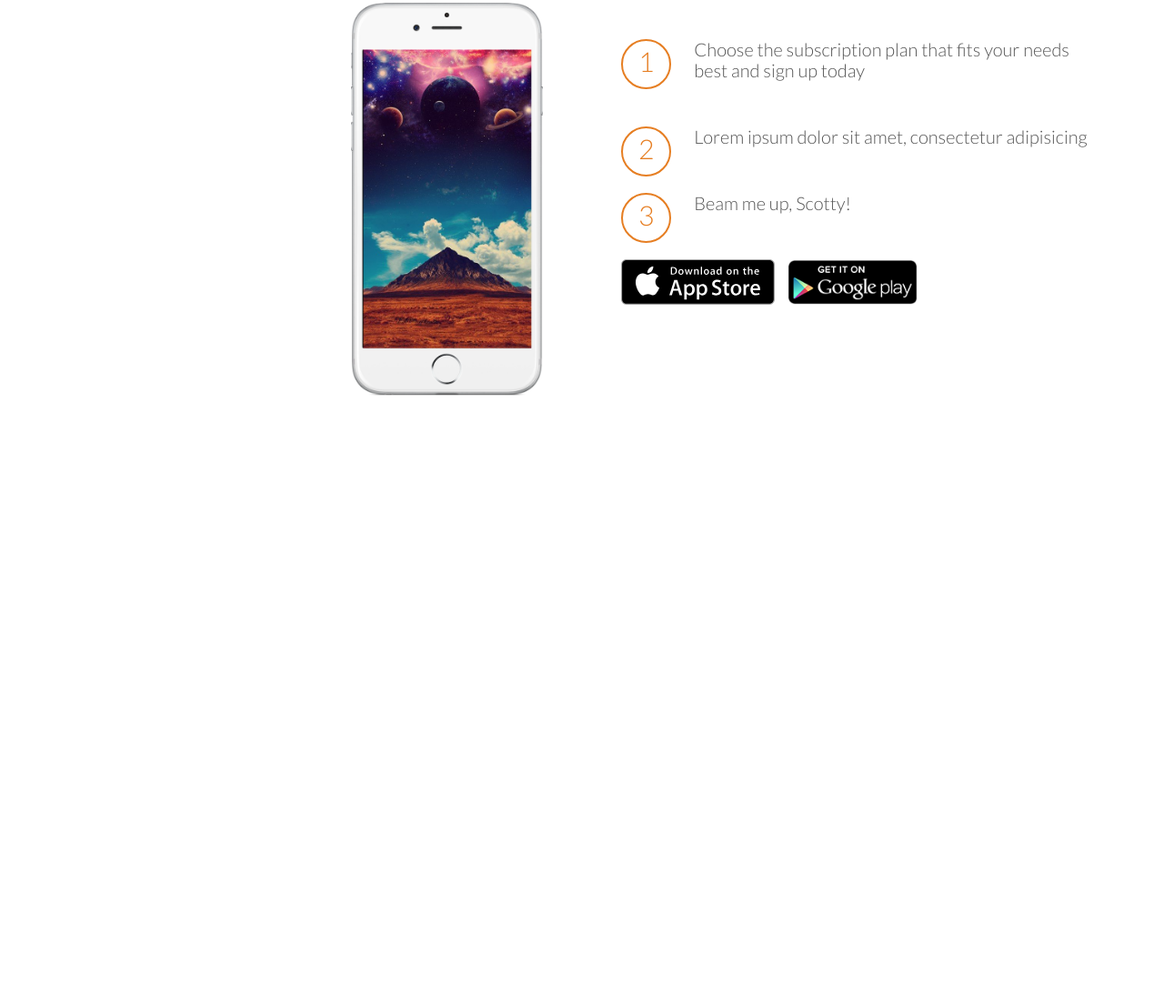
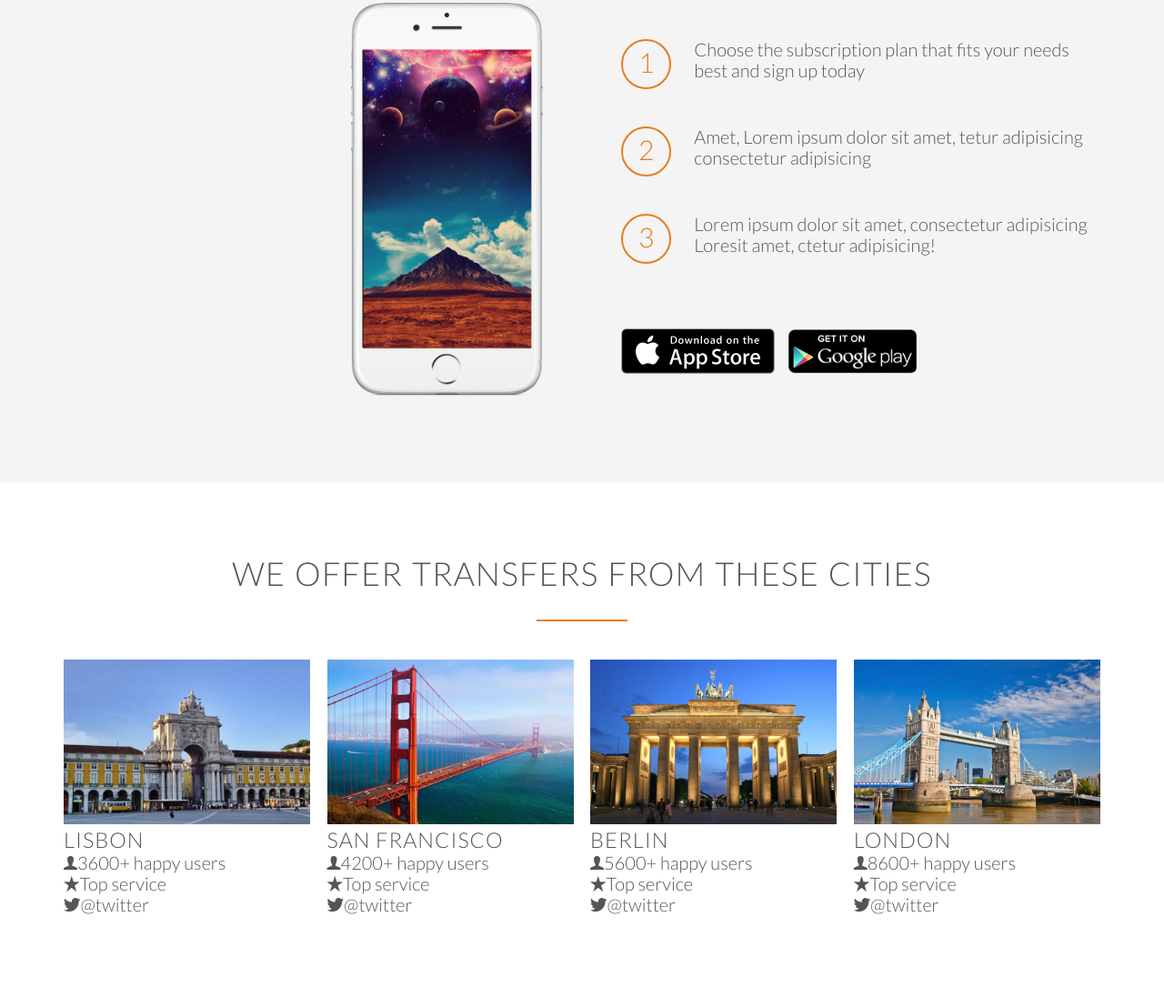
Before and after one commit to josip1987/space-travel-website, a website built with webpack: page app/index.html in a window 1280 px wide. Shown: the part 2159-3256 px from the top of the page at 91% size. Before the commit the page ends 2689 px from the top, so only its background shows below. Built offline with nearby package versions, Linux system fonts and the light colour scheme.

Commit message:
transfers section

```diff
--- a/app/assets/styles/base/_variables.css
+++ b/app/assets/styles/base/_variables.css
@@ -1,5 +1,6 @@
 $background: #555;
 $white: #ffffff;
+$whitecoffee: #f4f4f4;
 $carrot: #e67e22;
 $orange: #cf6d17;
 $black: #000000;
--- a/app/assets/styles/modules/_section-how-it-works.css
+++ b/app/assets/styles/modules/_section-how-it-works.css
@@ -1,4 +1,6 @@
 .how-it-works {
+
+	background-color: $whitecoffee;
 
 	&__box:first-child {
 		text-align: right;
@@ -19,6 +21,10 @@
 	&__steps {
 		margin-bottom: 50px;
 
+		&:last-of-type {
+			margin-bottom: 80px;
+		}
+
 		&--number {
 			color: $carrot;
 			border: 2px solid $carrot;
@@ -27,10 +33,14 @@
 			height: 55px;
 			width: 55px;
 			text-align: center;
-			padding: 5px;
+			padding: 6px;
 			float: left;
 			font-size: 150%;
 			margin-right: 25px;
 		}
+
+		&--text {
+			font-size: 1.25rem;
+		}
 	}
 }
--- /dev/null
+++ b/app/assets/styles/modules/_section-transfers.css
@@ -0,0 +1,5 @@
+.transfers {
+	&__icon {
+		float: left;
+	}
+}
--- a/app/assets/styles/styles.css
+++ b/app/assets/styles/styles.css
@@ -13,4 +13,5 @@
 @import "modules/_section-features";
 @import "modules/_section-planets";
 @import "modules/_section-how-it-works";
+@import "modules/_section-transfers";
 @import "modules/_icons";
--- a/app/index.html
+++ b/app/index.html
@@ -116,11 +116,11 @@
 				</div>
 				<div class="how-it-works__steps">
 					<div class="how-it-works__steps--number">2</div>
-					<p class="how-it-works__steps--text">Lorem ipsum dolor sit amet, consectetur adipisicing</p>
+					<p class="how-it-works__steps--text">Amet, Lorem ipsum dolor sit amet, tetur adipisicing consectetur adipisicing</p>
 				</div>
 				<div class="how-it-works__steps">
 					<div class="how-it-works__steps--number">3</div>
-					<p class="how-it-works__steps--text">Beam me up, Scotty!</p>
+					<p class="how-it-works__steps--text">Lorem ipsum dolor sit amet, consectetur adipisicing Loresit amet, ctetur adipisicing!</p>
 				</div> <!--/ .how-it-works__steps -->
 
 				<a href="#" class="btn-app"><img class="btn-app__image" src="../assets/images/download-app.svg" alt="App"></a>
@@ -130,6 +130,92 @@
 	</section> <!--/ .section .how-it-works -->
 
 
+	<section class="section transfers">
+		<div class="row">
+			<h2 class="section__title">We offer transfers from these cities</h2>
+		</div> <!--/ .row -->
+
+		<div class="row">
+			<div class="col span-1-of-4">
+				<img src="../assets/images/lisbon-3.jpg" alt="Image" class="transfers__image">
+				<h3 class="transfers__title">Lisbon</h3>
+				<div class="transfers__info">
+					<i class="ion-person transfers__icon"></i>
+					<p class="transfers__text">3600+ happy users</p>
+				</div> <!--/ .transfers__info -->
+
+				<div class="transfers__info">
+					<i class="ion-star transfers__icon"></i>
+					<p class="transfers__text">Top service</p>
+				</div> <!--/ .transfers__info -->
+
+				<div class="transfers__info">
+					<i class="ion-social-twitter transfers__icon"></i>
+					<p class="transfers__text">@twitter</p>
+				</div> <!--/ .transfers__info -->
+			</div> <!--/ .col .span-1-of-4 -->
+
+			<div class="col span-1-of-4">
+				<img src="../assets/images/san-francisco.jpg" alt="Image" class="transfers__image">
+				<h3 class="transfers__title">San Francisco</h3>
+				<div class="transfers__info">
+					<i class="ion-person transfers__icon"></i>
+					<p class="transfers__text">4200+ happy users</p>
+				</div> <!--/ .transfers__info -->
+
+				<div class="transfers__info">
+					<i class="ion-star transfers__icon"></i>
+					<p class="transfers__text">Top service</p>
+				</div> <!--/ .transfers__info -->
+
+				<div class="transfers__info">
+					<i class="ion-social-twitter transfers__icon"></i>
+					<p class="transfers__text">@twitter</p>
+				</div> <!--/ .transfers__info -->
+			</div> <!--/ .col .span-1-of-4 -->
+
+			<div class="col span-1-of-4">
+				<img src="../assets/images/berlin.jpg" alt="Image" class="transfers__image">
+				<h3 class="transfers__title">Berlin</h3>
+				<div class="transfers__info">
+					<i class="ion-person transfers__icon"></i>
+					<p class="transfers__text">5600+ happy users</p>
+				</div> <!--/ .transfers__info -->
+
+				<div class="transfers__info">
+					<i class="ion-star transfers__icon"></i>
+					<p class="transfers__text">Top service</p>
+				</div> <!--/ .transfers__info -->
+
+				<div class="transfers__info">
+					<i class="ion-social-twitter transfers__icon"></i>
+					<p class="transfers__text">@twitter</p>
+				</div> <!--/ .transfers__info -->
+			</div> <!--/ .col .span-1-of-4 -->
+
+			<div class="col span-1-of-4">
+				<img src="../assets/images/london.jpg" alt="Image" class="transfers__image">
+				<h3 class="transfers__title">London</h3>
+				<div class="transfers__info">
+					<i class="ion-person transfers__icon"></i>
+					<p class="transfers__text">8600+ happy users</p>
+				</div> <!--/ .transfers__info -->
+
+				<div class="transfers__info">
+					<i class="ion-star transfers__icon"></i>
+					<p class="transfers__text">Top service</p>
+				</div> <!--/ .transfers__info -->
+
+				<div class="transfers__info">
+					<i class="ion-social-twitter transfers__icon"></i>
+					<p class="transfers__text">@twitter</p>
+				</div> <!--/ .transfers__info -->
+			</div> <!--/ .col .span-1-of-4 -->
+		</div> <!--/ .row -->
+
+	</section> <!--/ .section .transfers -->
+
+
 <script src="/temp/scripts/App.js"></script>
 </body>
 </html>
--- a/app/temp/styles/styles.css
+++ b/app/temp/styles/styles.css
@@ -1352,6 +1352,11 @@ h3 {
   opacity: 1;
 }
 
+.how-it-works {
+
+	background-color: #f4f4f4;
+}
+
 .how-it-works__box:first-child {
   text-align: right;
   padding-right: 3%;
@@ -1372,6 +1377,10 @@ h3 {
   margin-bottom: 50px;
 }
 
+.how-it-works__steps:last-of-type {
+  margin-bottom: 80px;
+}
+
 .how-it-works__steps--number {
   color: #e67e22;
   border: 2px solid #e67e22;
@@ -1380,10 +1389,18 @@ h3 {
   height: 55px;
   width: 55px;
   text-align: center;
-  padding: 5px;
+  padding: 6px;
   float: left;
   font-size: 150%;
   margin-right: 25px;
+}
+
+.how-it-works__steps--text {
+  font-size: 1.25rem;
+}
+
+.transfers__icon {
+  float: left;
 }
 
 .icon-big {
```
Also changed, not shown: app/assets/images/berlin.jpg (added), app/assets/images/lisbon-3.jpg (added), app/assets/images/london.jpg (added), app/assets/images/san-francisco.jpg (added).
